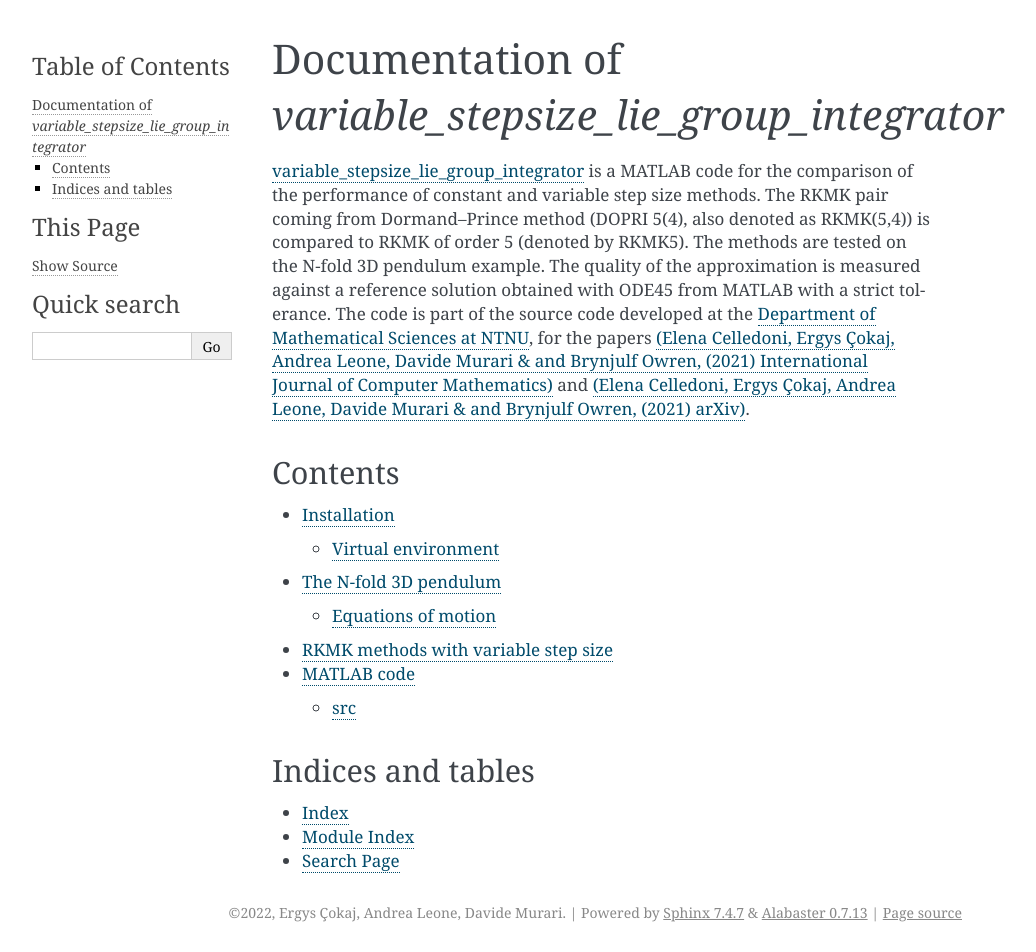
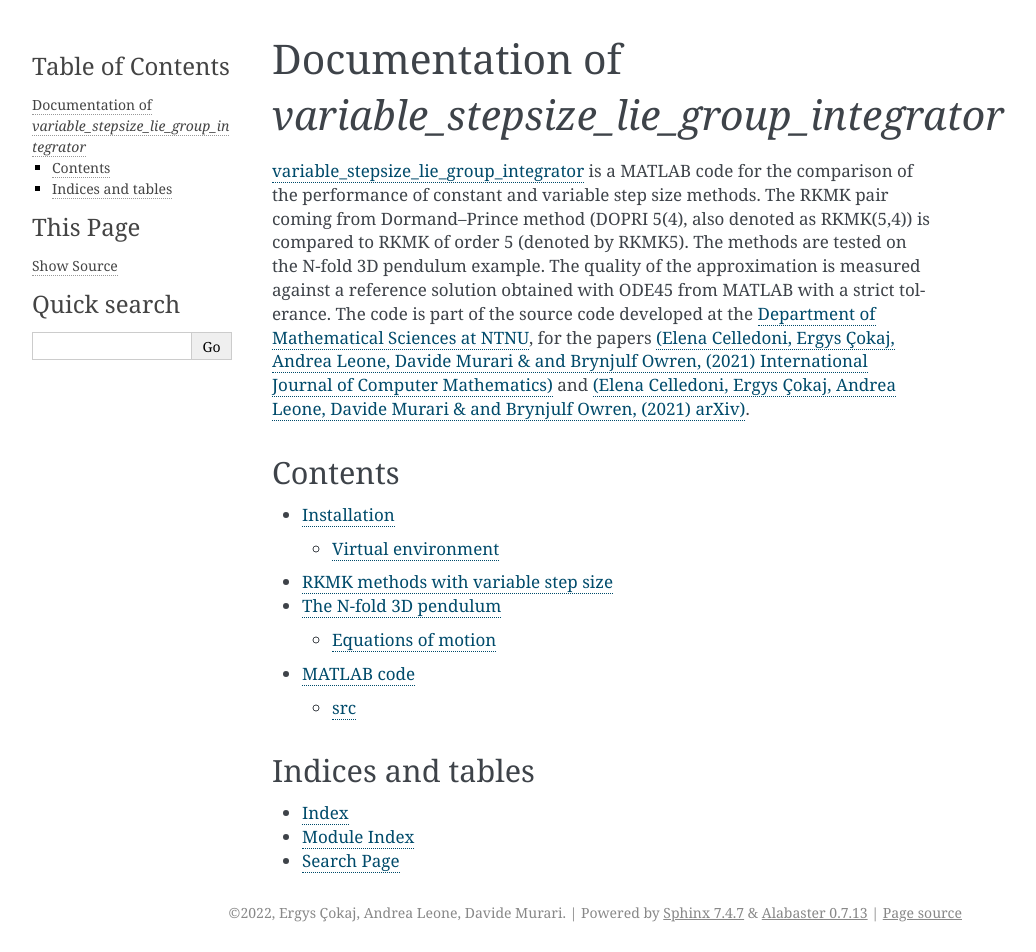
Before and after one commit to THREAD-3-2/variable_stepsize_lie_group_integrator, a Sphinx documentation site: the page built from docs/index.rst, in a window 1280 px wide. Shown: the whole page, without its empty margins (148-1184 px from the left). Built offline with Sphinx 7.4.7, drawn with Linux system fonts in a browser that asks for light colours.

```diff
--- a/docs/index.rst
+++ b/docs/index.rst
@@ -15,8 +15,8 @@ Contents
 
 .. toctree::
    installation
+   RKMK_var_step
    tredpend
-   RKMK_var_step
    matlab
    :maxdepth: 2
 
```
